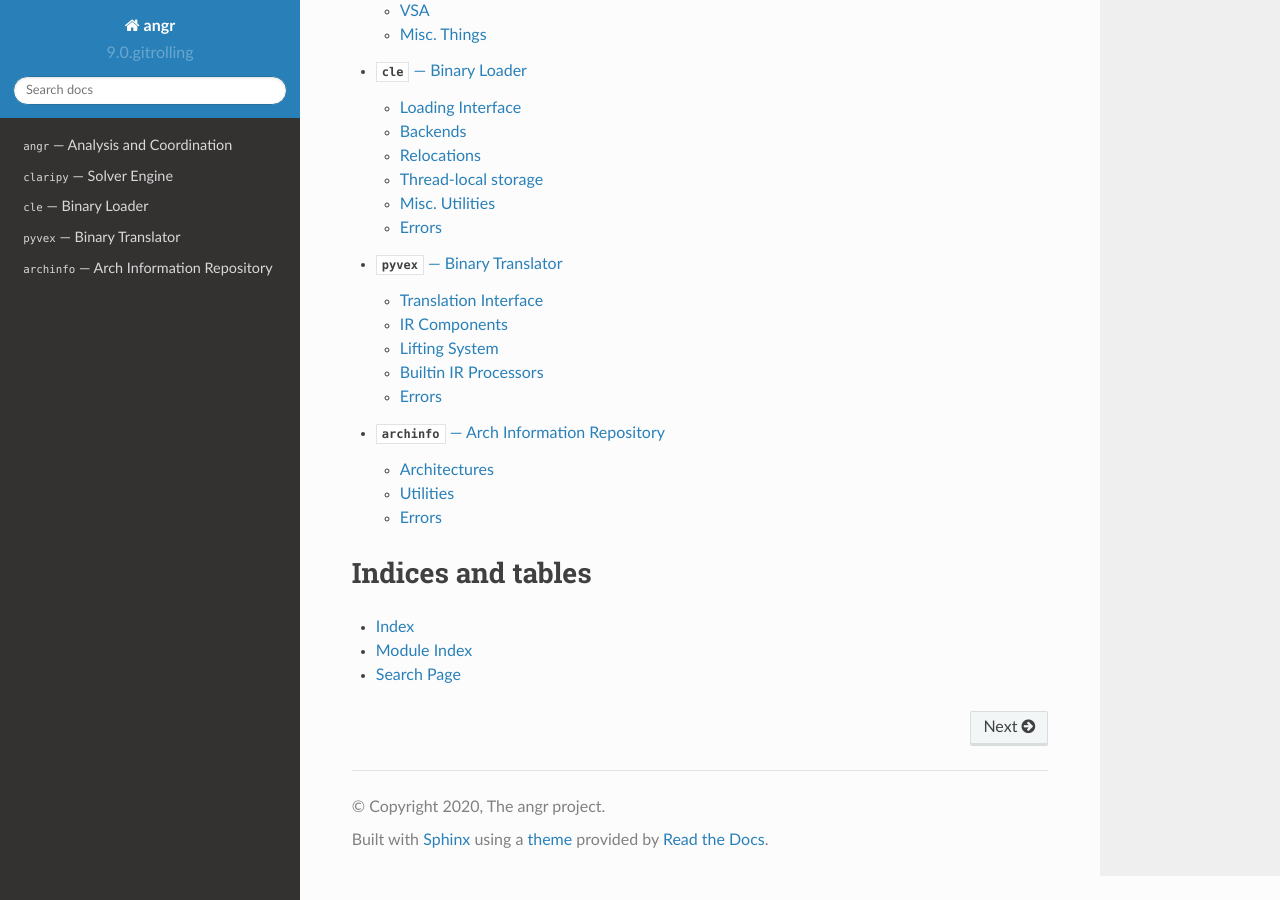
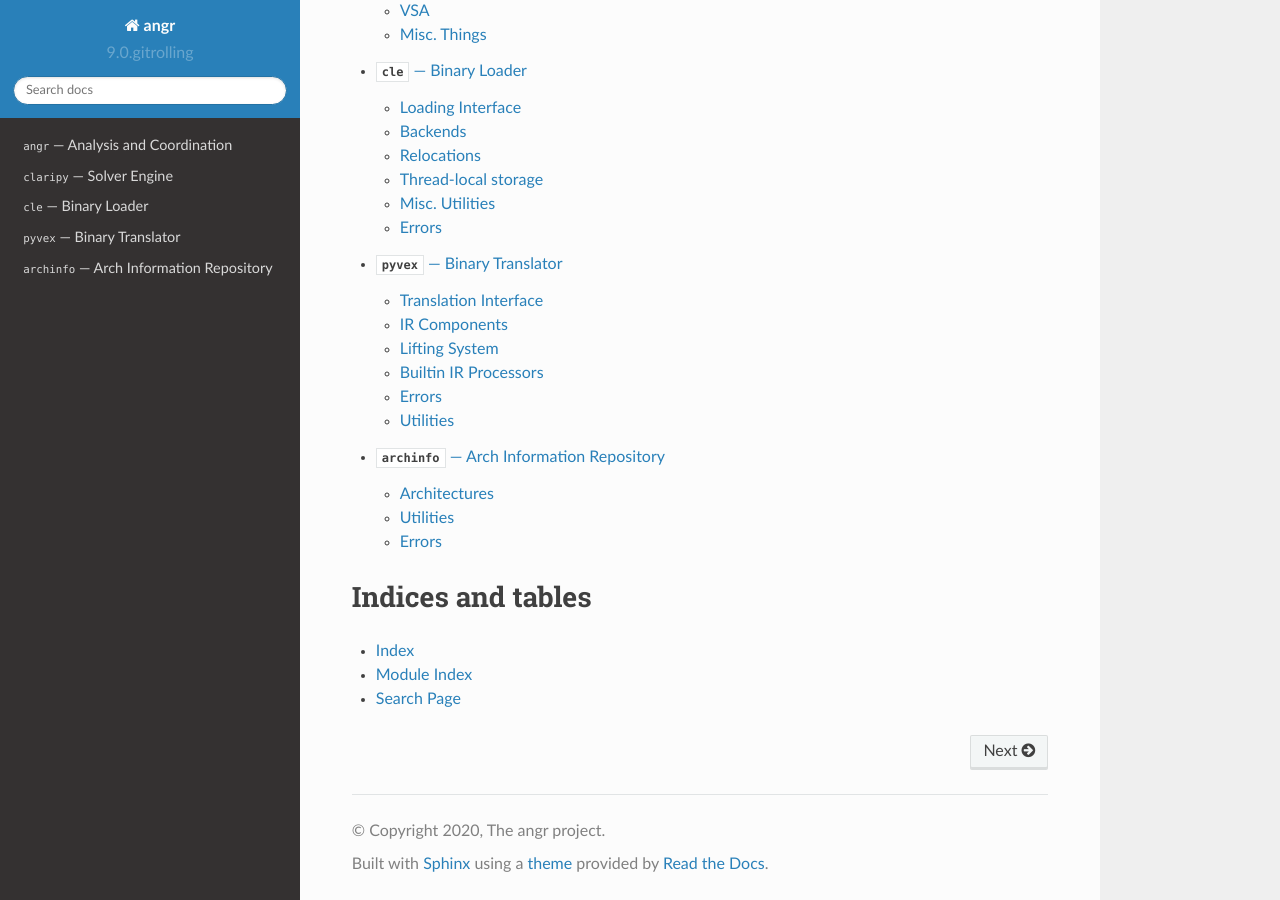
Before and after one commit to angr/angr-doc, a Sphinx documentation site: the page built from api-doc/source/index.rst, in a window 1280 px wide and 900 px high, scrolled down 919 px. Built offline with Sphinx 7.4.7 and the Read the Docs theme 2.0.0, drawn with Linux system fonts in a browser that asks for light colours.

Commit message:
Update api-doc for angr/pyvex#251.

```diff
--- a/api-doc/source/pyvex.rst
+++ b/api-doc/source/pyvex.rst
@@ -45,3 +45,8 @@ Errors
 ------
 
 .. automodule:: pyvex.errors
+
+Utilities
+---------
+
+.. automodule:: pyvex.utils
```
